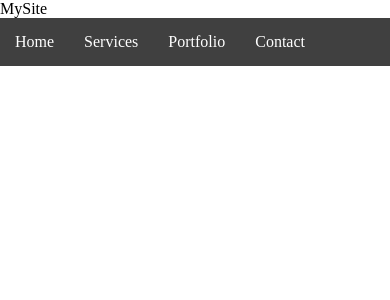
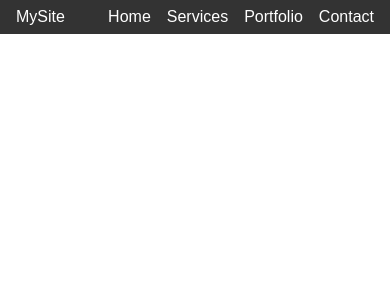
Before and after one commit to symbiotecode/symbiotecode.github.io, a PHP site: page / in a window 390 px wide. Shown: the top 300 px of the page. Run offline with PHP 8.4, Linux system fonts and the light colour scheme.

Commit message:
Update CSS for navbar and body styling
Refactor navbar styles and add responsive design elements.

```diff
--- a/style.css
+++ b/style.css
@@ -1,31 +1,43 @@
-body{
-margin: 0px;
+body {
+    margin: 0;
+    font-family: Arial, sans-serif;
 }
-main{
-margin-left: 20px;
-margin-right: 20px;
+
+.navbar {
+    display: flex;
+    justify-content: space-between;
+    align-items: center;
+    background-color: #333;
+    padding: 0.5em 1em;
+    color: white;
 }
-h1{
-text-align: center;
 
+.nav-links {
+    list-style: none;
+    display: flex;
+    gap: 1em;
+    margin: 0;
 }
-.navbar ul{
-list-style-type: none;
-background-color: hsl(0, 0%, 25%);
-padding: 0px;
-margin: 0px;
-overflow: hidden;
+
+.nav-links a {
+    text-decoration: none;
+    color: white;
+    transition: color 0.3s;
 }
-.navbar a{
-color: white;
-text-decoration: none;
-padding: 15px;
-    display: block;
-    text-align: center;
+
+.nav-links a:hover {
+    color: #00bcd4;
 }
-.navbar a:hover{
-    background-color: hsl(0, 0%, 10%);
+
+.hamburger {
+    display: none;
+    flex-direction: column;
+    gap: 5px;
+    cursor: pointer;
 }
-.navbar li{
-    float: left;
+
+.hamburger span {
+    width: 25px;
+    height: 3px;
+    background-color: white;
 }
```
